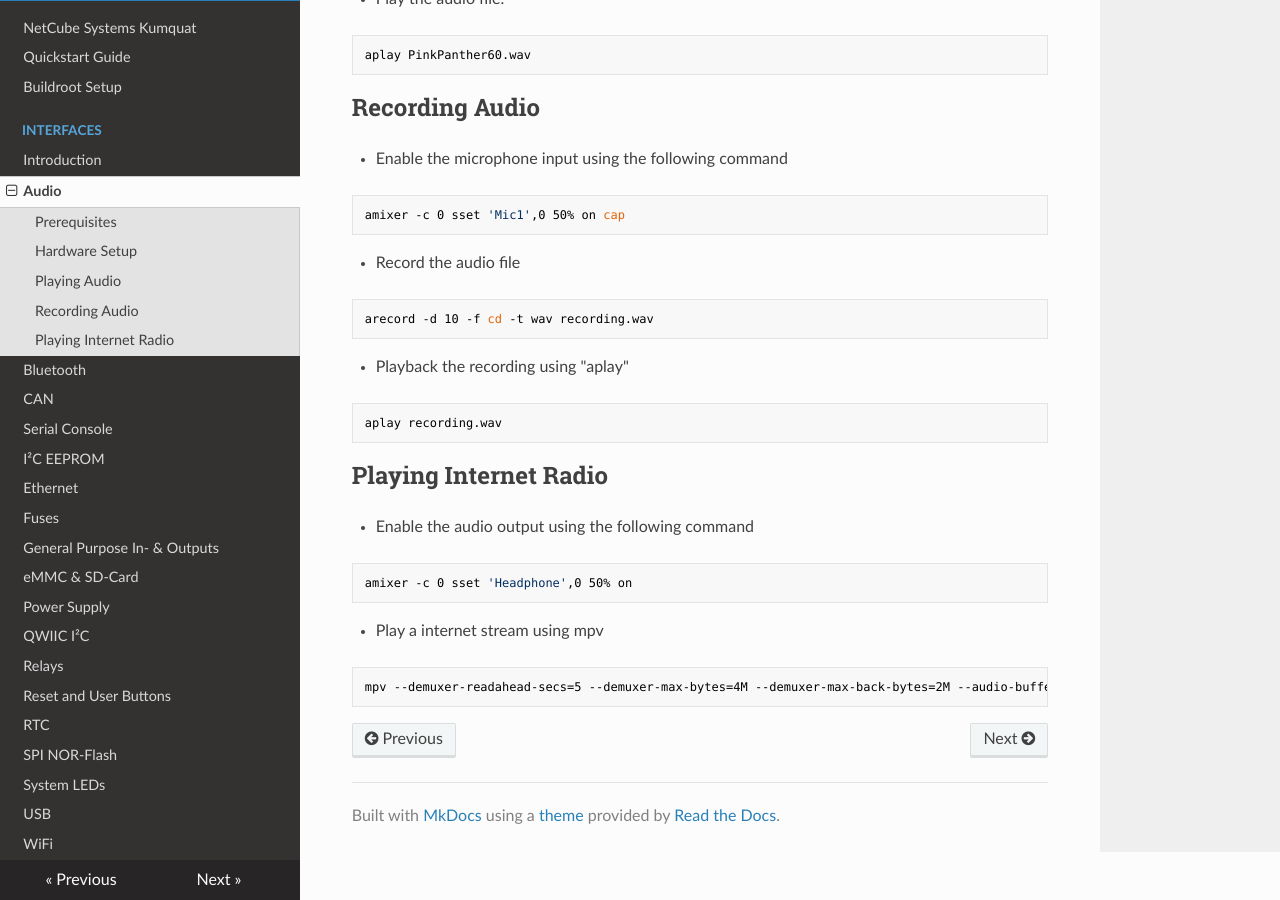
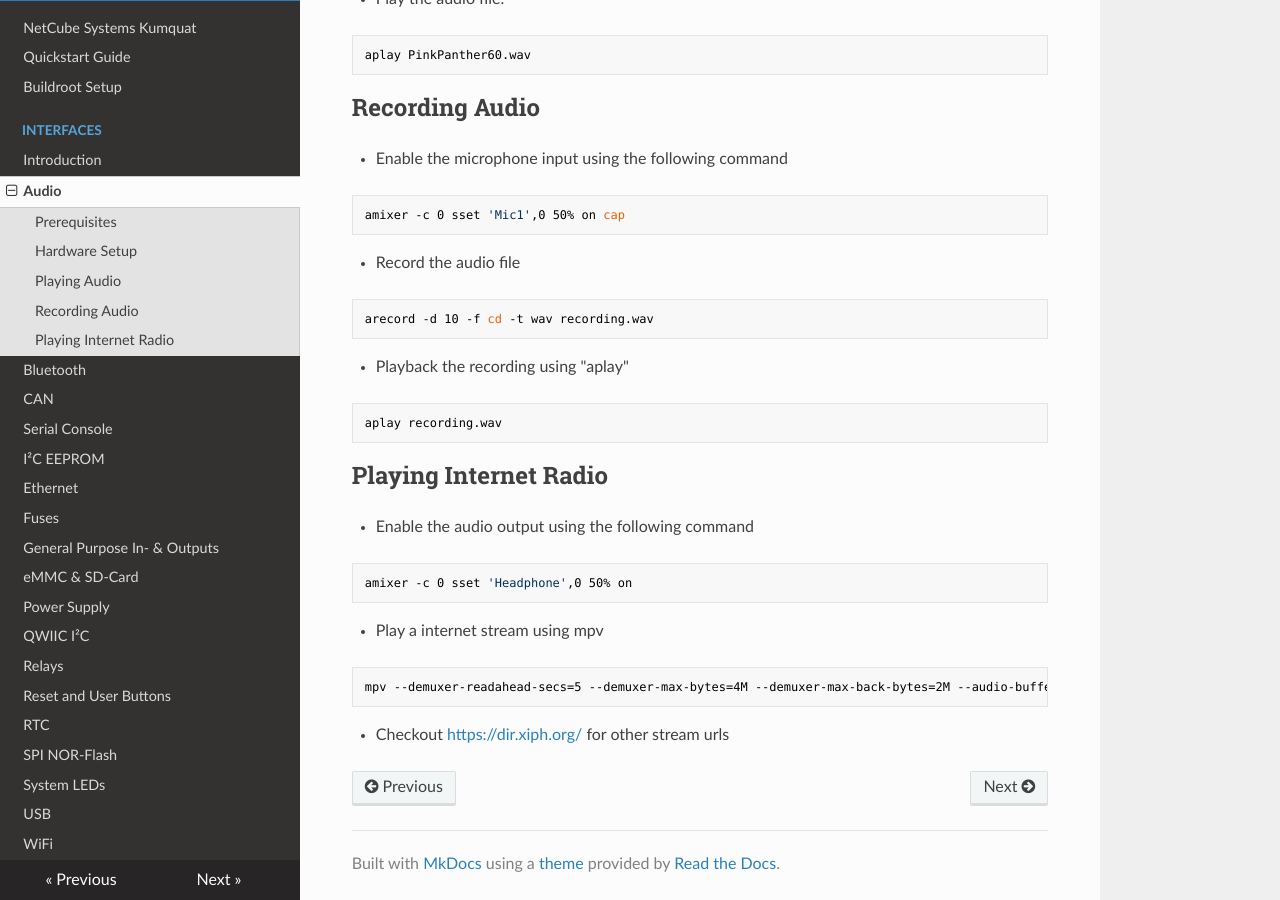
Before and after one commit to NetCube-Systems-Austria/Kumquat-Docs, an MkDocs documentation site: the page built from docs/interfaces/audio.md, in a window 1280 px wide and 900 px high, scrolled down 1855 px. Built offline with MkDocs 1.6.1, drawn with Linux system fonts in a browser that asks for light colours; nearby versions of some CDN libraries.

Commit message:
„docs/interfaces/audio.md“ ändern

````diff
--- a/docs/interfaces/audio.md
+++ b/docs/interfaces/audio.md
@@ -74,3 +74,5 @@ amixer -c 0 sset 'Headphone',0 50% on
 ```sh
 mpv --demuxer-readahead-secs=5 --demuxer-max-bytes=4M --demuxer-max-back-bytes=2M --audio-buffer=5 http://radio4.cdm-radio.com:8020/stream-mp3-Chill_autodj
 ```
+
+- Checkout [https://dir.xiph.org/](https://dir.xiph.org/) for other stream urls
````
